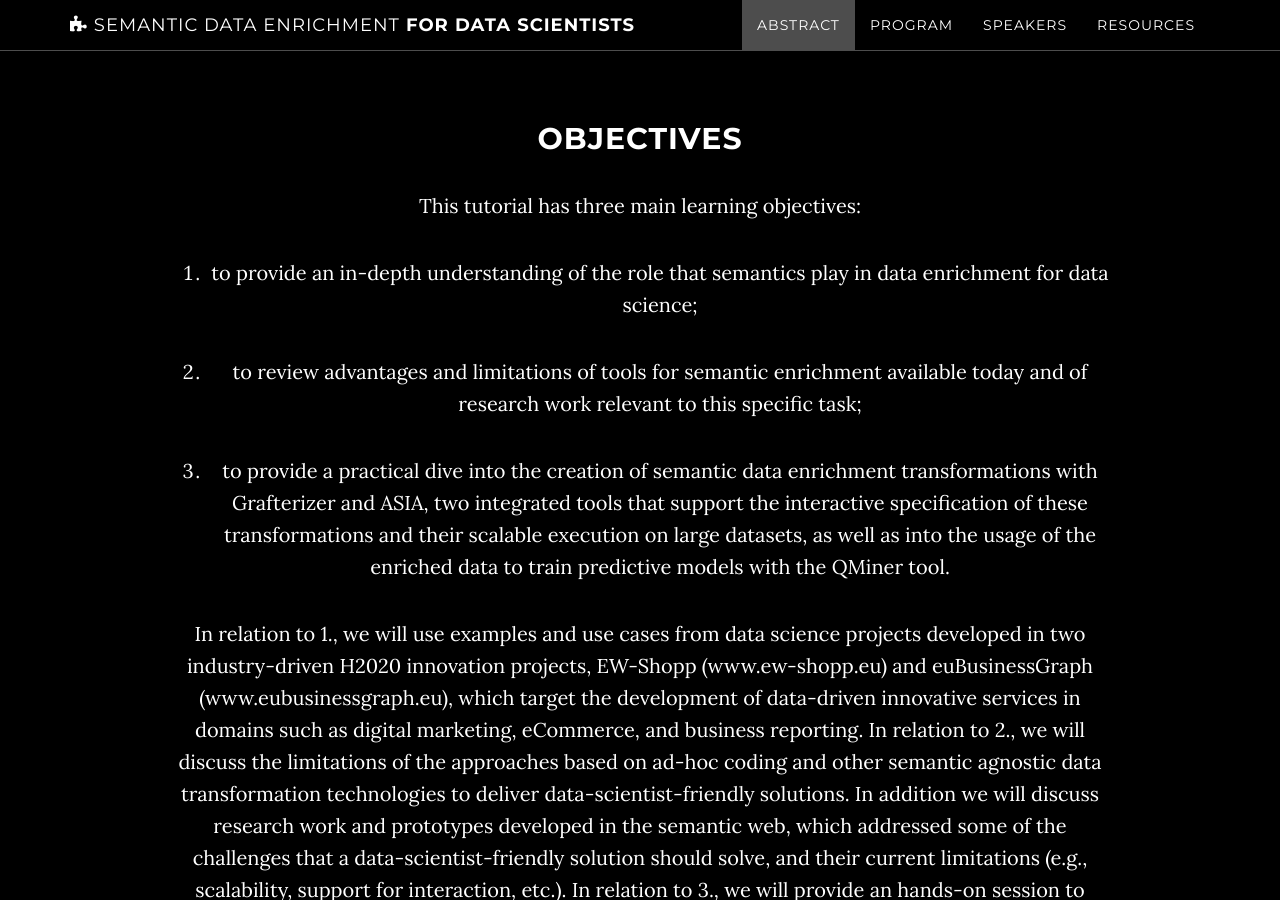
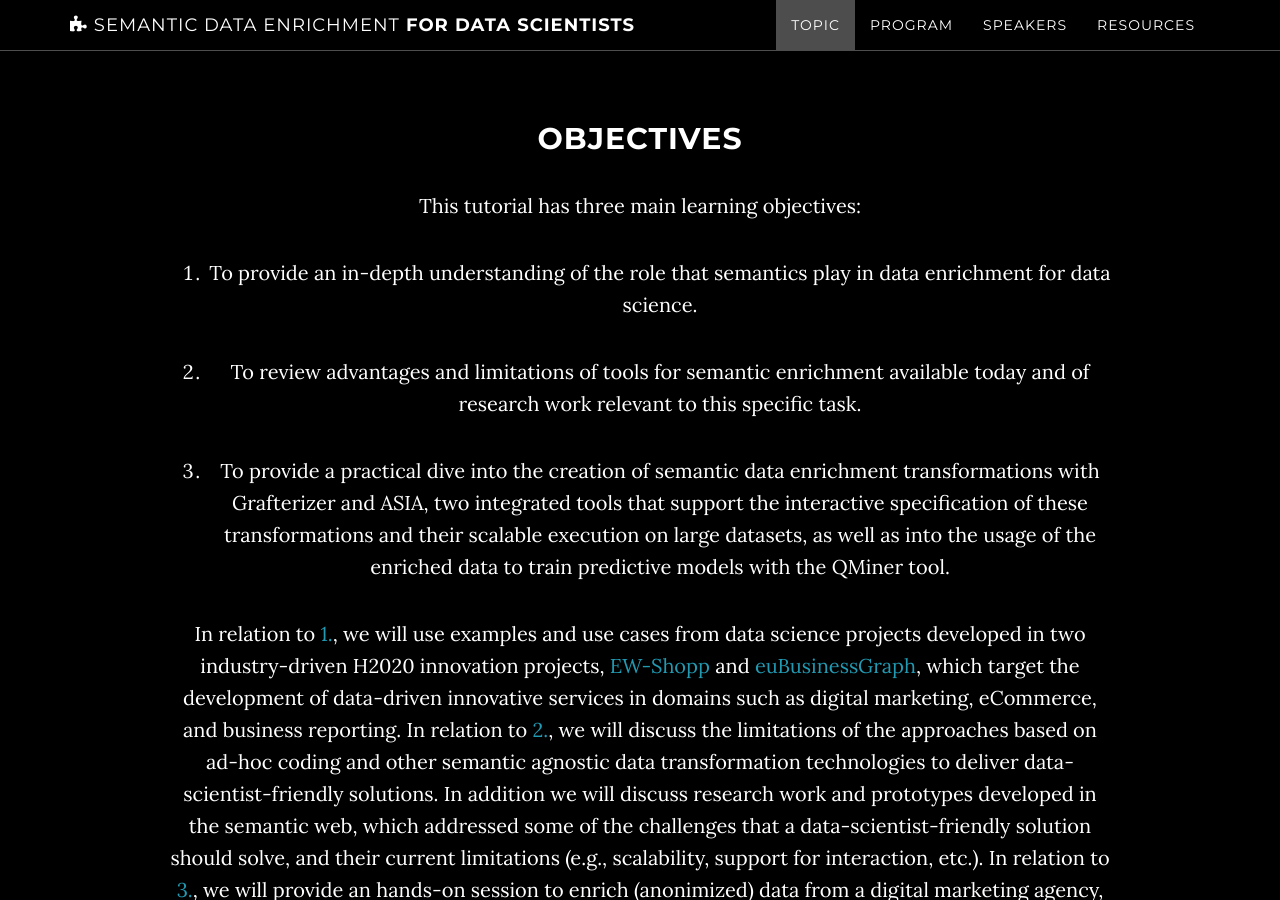
Before and after one commit to ew-shopp/eswc2019-tutorial, a Jekyll site: the page built from index.md, in a window 1280 px wide and 900 px high, scrolled down 1671 px. Built offline with Jekyll 4.4.1, drawn with Linux system fonts in a browser that asks for light colours; our own code applies the rules of GitHub Pages for plain Markdown files; some of the changed text lies outside the part shown.

Commit message:
Implement Matteo's comments

```diff
--- a/_includes/footer.html
+++ b/_includes/footer.html
@@ -7,7 +7,7 @@
                 </div>
                 <div class="media-body">
                         This tutorial is based on research carried out with funding from the European Union's Horizon 2020
-                            research and innovation program projects euBusinessGraph and EW-Shopp under grant agreements No 732003 and No 732590.
+                            research and innovation program projects <a href="http://www.eubusinessgraph.eu">euBusinessGraph</a> and <a href="http://www.ew-shopp.eu">EW-Shopp</a> under grant agreements No 732003 and No 732590.
                     </div>
                 <div class="media-right">
                     <a href="https://www.ew-shopp.eu/" target="_blank">
--- a/_includes/header.html
+++ b/_includes/header.html
@@ -6,7 +6,7 @@
                     <div class="col-md-12">
                         <h1 class="brand-heading">{{ site.title }}</h1>
                         <p class="intro-text">{{ site.description }}<br>
-                        <a href="#abstract" class="btn btn-circle page-scroll">
+                        <a href="#topic" class="btn btn-circle page-scroll">
                             <i class="fa fa-angle-double-down animated"></i>
                         </a>
                     </div>
--- a/_includes/nav.html
+++ b/_includes/nav.html
@@ -18,7 +18,7 @@
                         <a href="#page-top"></a>
                     </li>
                     <li>
-                        <a class="page-scroll" href="#abstract">Abstract</a>
+                        <a class="page-scroll" href="#topic">Topic</a>
                     </li>
                     <li>
                         <a class="page-scroll" href="#program">Program</a>
--- a/_includes/resources.html
+++ b/_includes/resources.html
@@ -3,9 +3,9 @@
         <div class="download-section">
             <div class="container">
                 <div class="col-lg-10 col-lg-offset-1">
-                    <h2>Resources Download</h2>
+                    <h2>Resources (Slides & Hands-On Session)</h2>
                     <p>Get all the datasets, slides and instructions you will need!</p>
-                    <a href="https://github.com/ew-shopp/eswc2019-tutorial" class="btn btn-default btn-lg">Download</a>
+                    <a class="btn btn-default btn-lg disabled">Online Soon</a>
                 </div>
             </div>
         </div>
--- a/_includes/abstract.html
+++ b/_includes/topic.html
@@ -1,11 +1,11 @@
     <!-- Abstract Section -->
-    <section id="abstract" class="container content-section text-center">
+    <section id="topic" class="container content-section text-center">
         <div class="row">
             <div class="col-lg-10 col-lg-offset-1">
-                <h2>Abstract</h2>
+                <h2>Topic</h2>
                 <p>Data science is in the hot spot today because data analyses play a fundamental
                     role in scientific studies and business decisions. However, it was estimated that about 80%
-                     of the effort in a data science project has to be dedicated to data preparation 1.
+                     of the effort in a data science project has to be dedicated to data preparation.
                      A data preparation task that is common in different industry-driven and science-driven application domains is data
                       enrichment. Data enrichment is the task of enriching one main dataset, which describes a phenomenon of interest
                        (usually by means of an initial set of variables), with information from third-party data sources, which contain
@@ -16,29 +16,29 @@
                       or as a bridge for fetching data from information sources outside the LOD. On the other hand, data enrichment provides
                       several challenges for semantic data integration methodologies, revamping known problems under a different perspective,
                       e.g., taxonomy matching, and prompting genuinely new problems, e.g., interactive data reconciliation at scale.</p>
-                <h2 class="content-subsection"> Objectives </h2>
+                <h2 class="content-subsection text-center"> Objectives </h2>
                 <p>This tutorial has three main learning objectives:</p>
                 <ol>
-                    <li class="p-li">
-                        to provide an in-depth understanding of the role that semantics play in data enrichment for data science;
+                    <li class="p-li" id="obj1">
+                        To provide an in-depth understanding of the role that semantics play in data enrichment for data science.
                     </li>
-                    <li class="p-li">
-                        to review advantages and limitations of tools for semantic enrichment available today and of research work relevant
-                            to this specific task;
+                    <li class="p-li" id="obj2">
+                        To review advantages and limitations of tools for semantic enrichment available today and of research work relevant
+                            to this specific task.
                     </li>
-                    <li class="p-li">
-                        to provide a practical dive into the creation of semantic data enrichment transformations with Grafterizer and ASIA,
+                    <li class="p-li" id="obj3">
+                        To provide a practical dive into the creation of semantic data enrichment transformations with Grafterizer and ASIA,
                         two integrated tools that support the interactive specification  of these transformations and their scalable execution
                         on large datasets, as well as into the usage of the enriched data to  train predictive models with the QMiner tool.
                     </li>
                 </ol>
-                <p>In relation to 1., we will use examples and use cases from data science projects developed in two industry-driven H2020
-                    innovation projects, EW-Shopp (www.ew-shopp.eu) and euBusinessGraph (www.eubusinessgraph.eu), which target the development
+                <p>In relation to <a href="#obj1">1.</a>, we will use examples and use cases from data science projects developed in two industry-driven H2020
+                    innovation projects, <a href="http://www.ew-shopp.eu">EW-Shopp</a> and <a href="http://www.eubusinessgraph.eu">euBusinessGraph</a>, which target the development
                     of data-driven innovative services in domains such as digital marketing, eCommerce, and business reporting. In relation to
-                    2., we will discuss the limitations of the approaches based on ad-hoc coding and other semantic agnostic data transformation
+                    <a href="#obj2">2.</a>, we will discuss the limitations of the approaches based on ad-hoc coding and other semantic agnostic data transformation
                     technologies to deliver data-scientist-friendly solutions. In addition we will discuss research work and prototypes developed
                     in the semantic web, which addressed some of the challenges that a data-scientist-friendly solution should solve, and their
-                     current limitations (e.g., scalability, support for interaction, etc.). In relation to 3., we will provide an hands-on session
+                     current limitations (e.g., scalability, support for interaction, etc.). In relation to <a href="#obj3">3.</a>, we will provide an hands-on session
                       to enrich (anonimized) data from a digital marketing agency, which wants to estimate the impact of weather on the impressions
                       of the ads it manages in its campaigns. We will show how to enrich the source datasets with spatial coordinates extracted from
                        Geonames, our "bridge", to eventually fetch data from a weather API. Finally, we will show how to use the enriched data to
--- a/_layouts/default.html
+++ b/_layouts/default.html
@@ -4,7 +4,7 @@
     <body id="page-top" data-spy="scroll" data-target=".navbar-fixed-top">
     {% include nav.html %}
     {% include header.html %}
-    {% include abstract.html %}
+    {% include topic.html %}
     {% include program.html %}
     {% include audience.html %}
     {% include speakers.html %}
```
Also changed, not shown: 1 other file.
